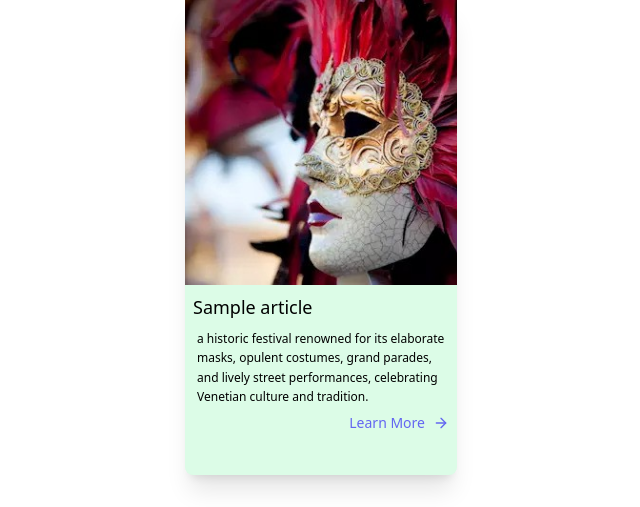
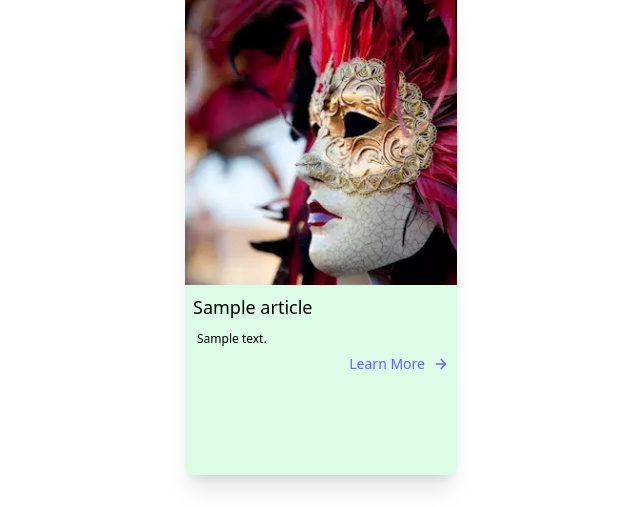
Before and after one commit to sreyesg/visit-europe, a Django app: page / in a window 1280 px wide. Shown: the part 513-1020 px from the top of the page, without its empty margins (19-659 px from the left). Run offline with Django 5.2, Linux system fonts and the light colour scheme; tables that the repository leaves empty hold one stand-in row (values such as "Sample post"); some libraries are stand-ins or nearby versions.

Commit message:
Add test articles to database

```diff
--- a/main_app/templates/landing.html
+++ b/main_app/templates/landing.html
@@ -17,8 +17,7 @@
             <div class="bg-green-100 rounded-lg shadow-xl">
                 <img src="{% static "images/carnival.jpg" %}" class='h-[60%] w-full object-cover' alt="" >
                 <h1 class='px-2 text-lg mb-2 mt-2'>{{ article.name }}</h1>
-                <p class='text-xs px-3 leading-relaxed'>a historic festival renowned for its elaborate masks, opulent costumes, grand parades,
-                    and lively street performances, celebrating Venetian culture and tradition.</p>
+                <p class='text-xs px-3 leading-relaxed'>{{ article.summary }}</p>
                 <div class="text-indigo-500 text-sm">
                     <a href="" class='flex justify-end items-center'>Learn More
                         <svg class="w-4 h-4 m-2" viewBox="0 0 24 24" stroke="currentColor" stroke-width="2" fill="none" stroke-linecap="round" stroke-linejoin="round">
```
